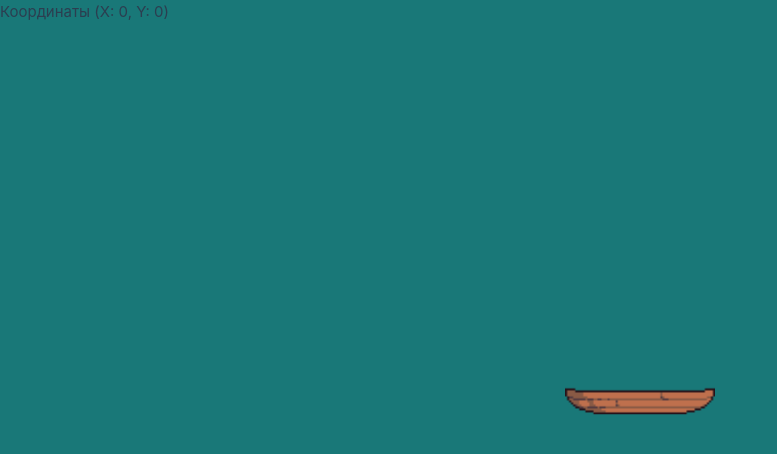
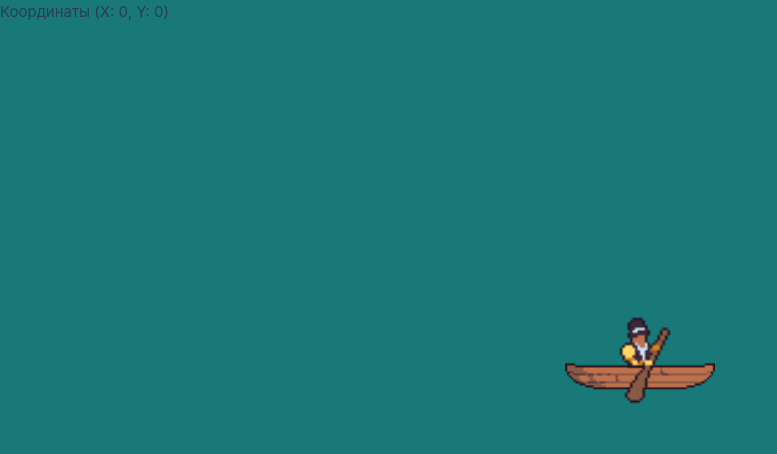
Before and after one commit to reznikovkg/vue-3-docker-compose, a Vue app in the folder vue/: page / in a window 1280 px wide. Shown: the top 454 px of the page, without its empty margins (0-777 px from the left). Built offline with nearby package versions, Linux system fonts and the light colour scheme.

Commit message:
animations

```diff
--- a/vue/src/components/pages/IndexPage.vue
+++ b/vue/src/components/pages/IndexPage.vue
@@ -38,7 +38,8 @@ export default {
   methods: {
     ...mapActions([
       'move',
-      'setMoving'
+      'setMoving',
+      'setFishing'
     ]),
     updateMoving() {
       let updMoving = false
@@ -69,6 +70,9 @@ export default {
       if (this.pressed.hasOwnProperty(event.key)) {
         this.pressed[event.key] = true
       }
+      if (event.key === ' ') {
+        this.setFishing()
+      }
     },
     movingKeyUp (event) {
       if (this.pressed.hasOwnProperty(event.key)) {
--- a/vue/src/components/ui/Boat.vue
+++ b/vue/src/components/ui/Boat.vue
@@ -1,12 +1,23 @@
 <template>
   <div class="boat">
-    <img class="boat__image" src="../../assets/images/Boat.png" width="150px">
+    <div class = "boat__image">
+      <img src="../../assets/images/Boat.png" width="150px" alt="Boat">
+      <div class="boat__man" :class="{ 'boat__man--move': getIsMoving, 'boat__man--fish': getIsFishing }" />
+    </div>
   </div>
 </template>
 
 <script>
+import {mapGetters} from "vuex";
+
 export default {
-  name: "Boat"
+  name: "Boat",
+  computed: {
+    ...mapGetters([
+      'getIsMoving',
+      'getIsFishing'
+    ])
+  }
 }
 </script>
 
@@ -16,5 +27,35 @@ export default {
   top: 50%;
   left: 50%;
   transform: translate(-50%, -50%);
+
+  &__man {
+    position: relative;
+    left: 70px;
+    top: -71px;
+    width: 50px;
+    height: 50px;
+    transform: scale(2.5);
+    background-image: url(../../assets/images/ManMove.png);
+
+    &--move {
+      background-image: url(../../assets/images/ManMove.png);
+      animation: man-move 0.65s steps(4) infinite;
+    }
+
+    &--fish {
+      left: 85px;
+      top: -112px;
+      background-image: url(../../assets/images/ManFish.png);
+      animation: man-fish 0.55s steps(4) infinite;
+    }
+  }
+}
+@keyframes man-move {
+  from { background-position: 0 0; }
+  to { background-position: -192px 0; }
+}
+@keyframes man-fish {
+  from { background-position: 0 0; }
+  to { background-position: -192px 0; }
 }
 </style>
```
